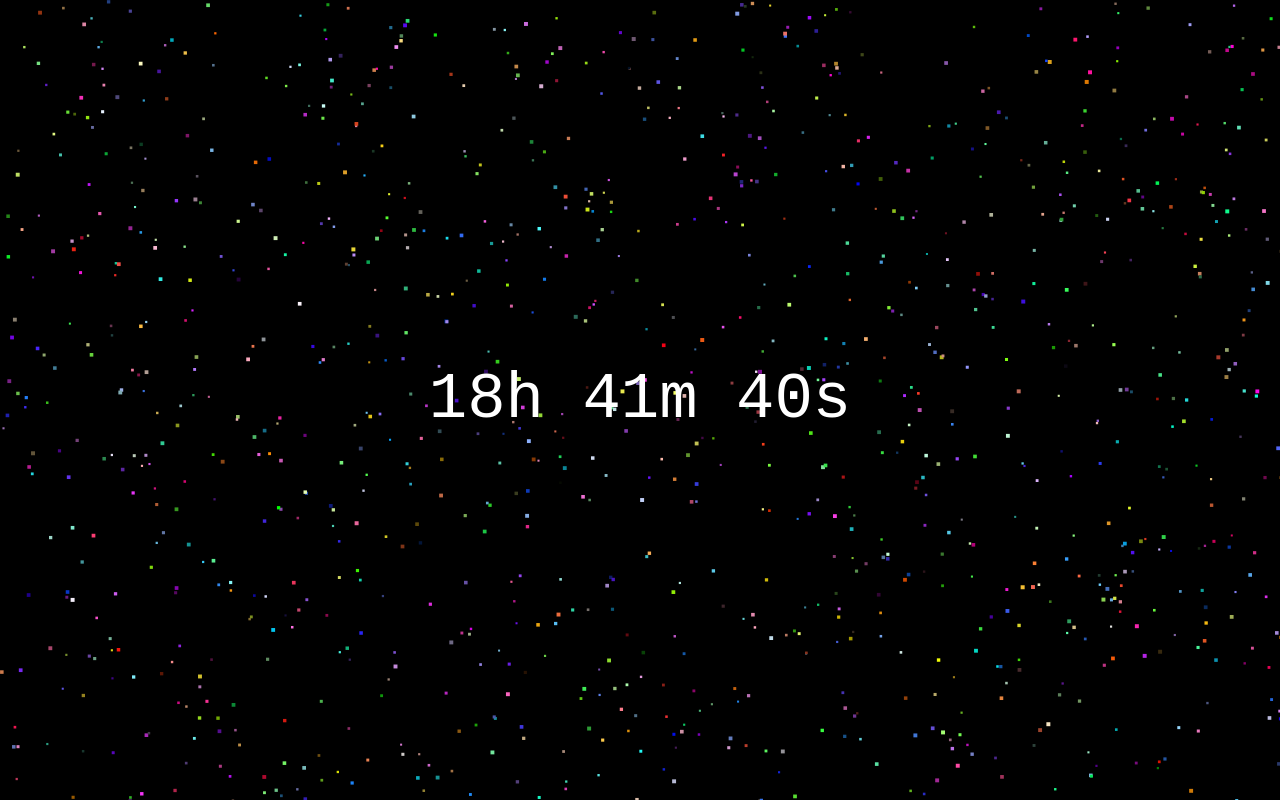
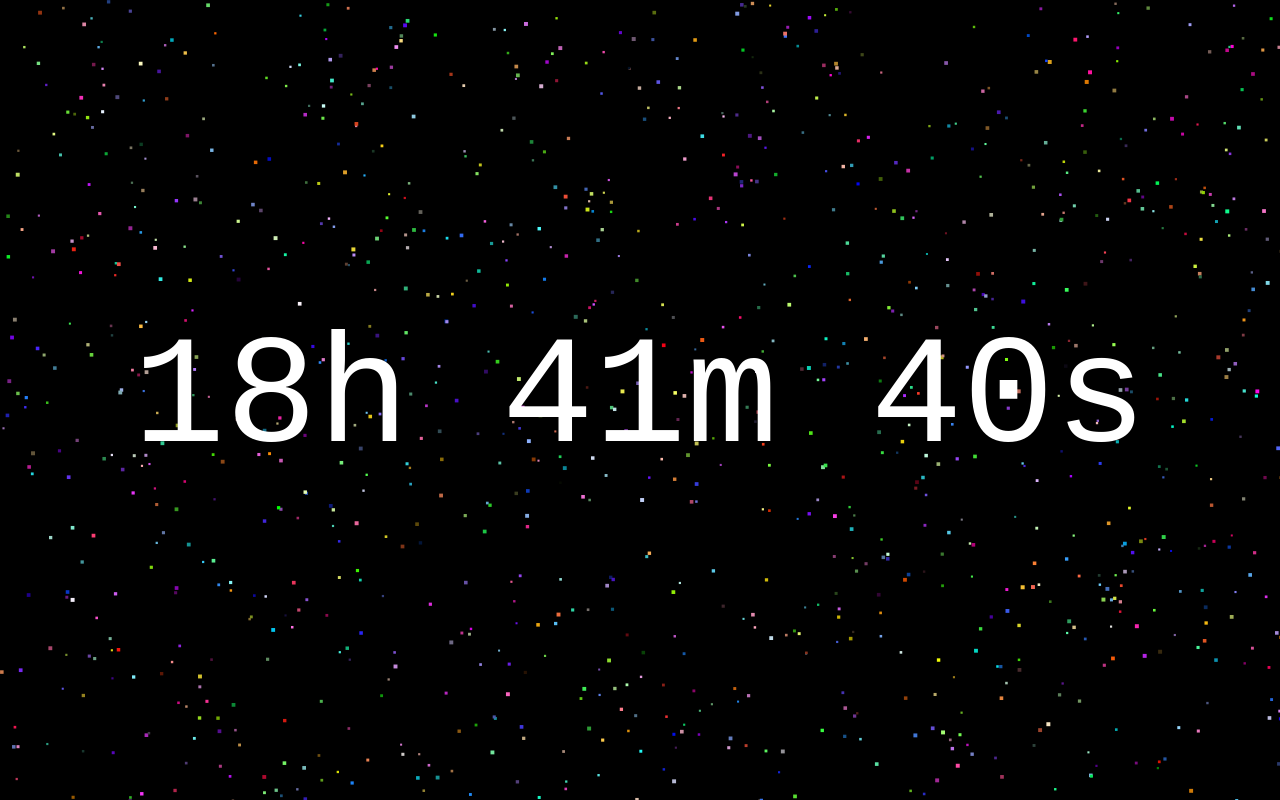
Before and after one commit to realhardik18/CoolCountDownTimer, a React (Vite) app: page / in a window 1280 px wide. Built offline with nearby package versions, Linux system fonts and the light colour scheme.

Commit message:
increased font size

```diff
--- a/src/App.tsx
+++ b/src/App.tsx
@@ -123,7 +123,7 @@ function App() {
           zIndex: 10,
           textAlign: 'center',
           fontFamily: 'monospace',
-          fontSize: '5vw', // Use viewport width for responsive font size
+          fontSize: '12vw', // Use viewport width for responsive font size
           display: 'flex',
           justifyContent: 'center',
           alignItems: 'center',
@@ -140,7 +140,7 @@ function App() {
         {`
           @media (max-width: 600px) {
             div > p {
-              font-size: 10vw; /* Increase font size on smaller screens */
+              font-size: 25vw; /* Increase font size on smaller screens */
             }
           }
         `}
```
